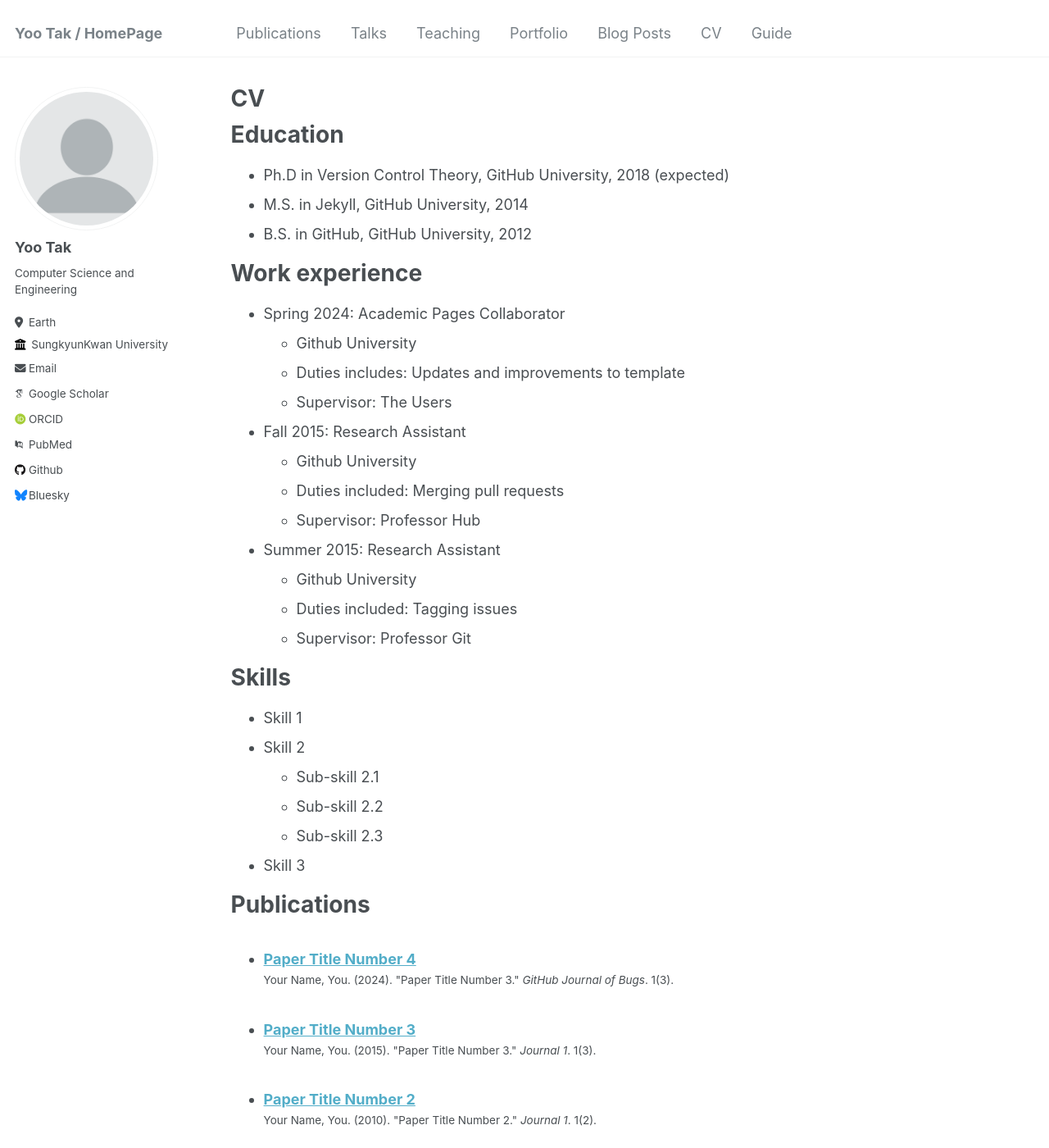
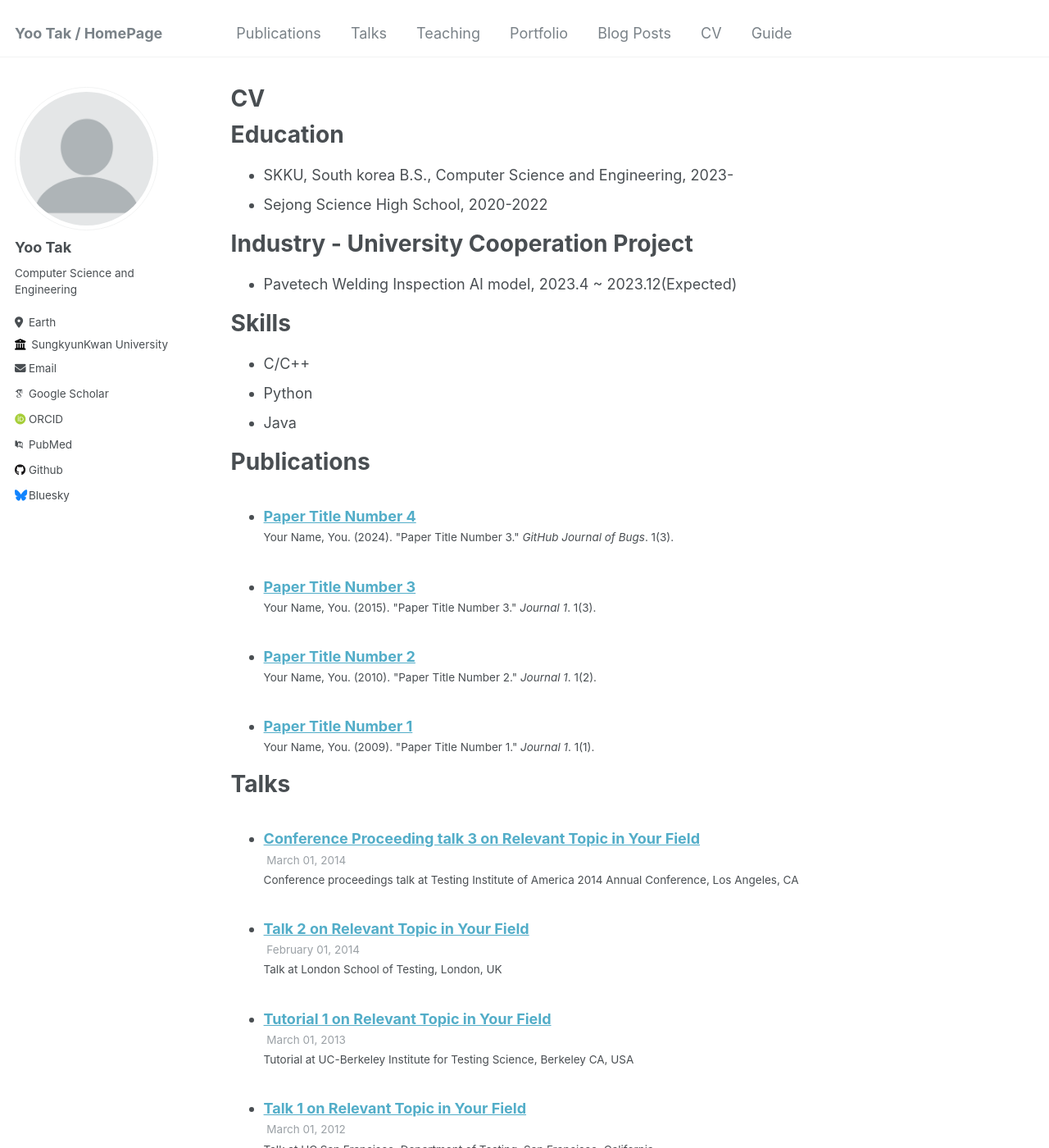
Before and after one commit to ryantak/ryantak.github.io, a Jekyll site: the page built from _pages/cv.md, in a window 1280 px wide and 1400 px high. Shown: the whole window at 82% size. Built offline with Jekyll 4.4.1, drawn with Linux system fonts in a browser that asks for light colours; some web fonts are replaced.

Commit message:
Update markdown 4

```diff
--- a/_pages/cv.md
+++ b/_pages/cv.md
@@ -11,35 +11,19 @@ redirect_from:
 
 Education
 ======
-* Ph.D in Version Control Theory, GitHub University, 2018 (expected)
-* M.S. in Jekyll, GitHub University, 2014
-* B.S. in GitHub, GitHub University, 2012
+* SKKU, South korea B.S., Computer Science and Engineering, 2023-
+* Sejong Science High School, 2020-2022
 
-Work experience
+
+Industry - University Cooperation Project
 ======
-* Spring 2024: Academic Pages Collaborator
-  * Github University
-  * Duties includes: Updates and improvements to template
-  * Supervisor: The Users
-
-* Fall 2015: Research Assistant
-  * Github University
-  * Duties included: Merging pull requests
-  * Supervisor: Professor Hub
-
-* Summer 2015: Research Assistant
-  * Github University
-  * Duties included: Tagging issues
-  * Supervisor: Professor Git
+* Pavetech Welding Inspection AI model, 2023.4 ~ 2023.12(Expected)
 
 Skills
 ======
-* Skill 1
-* Skill 2
-  * Sub-skill 2.1
-  * Sub-skill 2.2
-  * Sub-skill 2.3
-* Skill 3
+* C/C++
+* Python
+* Java
 
 Publications
 ======
```
